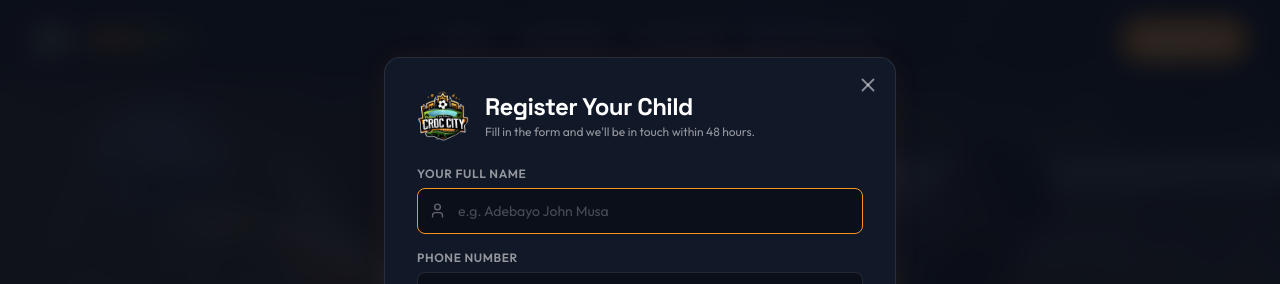
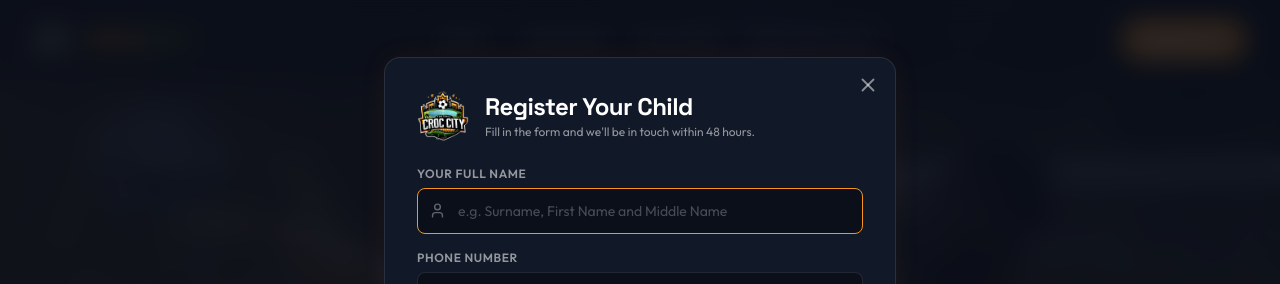
Before and after one commit to kingphenix/Croc-City-Academy, a React (Vite) app: page / in a window 1280 px wide. Both pictures are taken after a click on the button "Apply Now". Shown: the top 284 px of the page. Built offline with nearby package versions, Linux system fonts and the light colour scheme.

Commit message:
name improvements

```diff
--- a/src/components/RegistrationModal.jsx
+++ b/src/components/RegistrationModal.jsx
@@ -206,7 +206,7 @@ export default function RegistrationModal({ isOpen, onClose }) {
                     onChange={handleChange}
                     onBlur={handleBlur}
                     disabled={isSubmitting}
-                    placeholder="e.g. Adebayo John Musa"
+                    placeholder="e.g. Surname, First Name and Middle Name"
                     autoComplete="name"
                     className={inputCls(touched.name && errors.name)}
                   />
```
